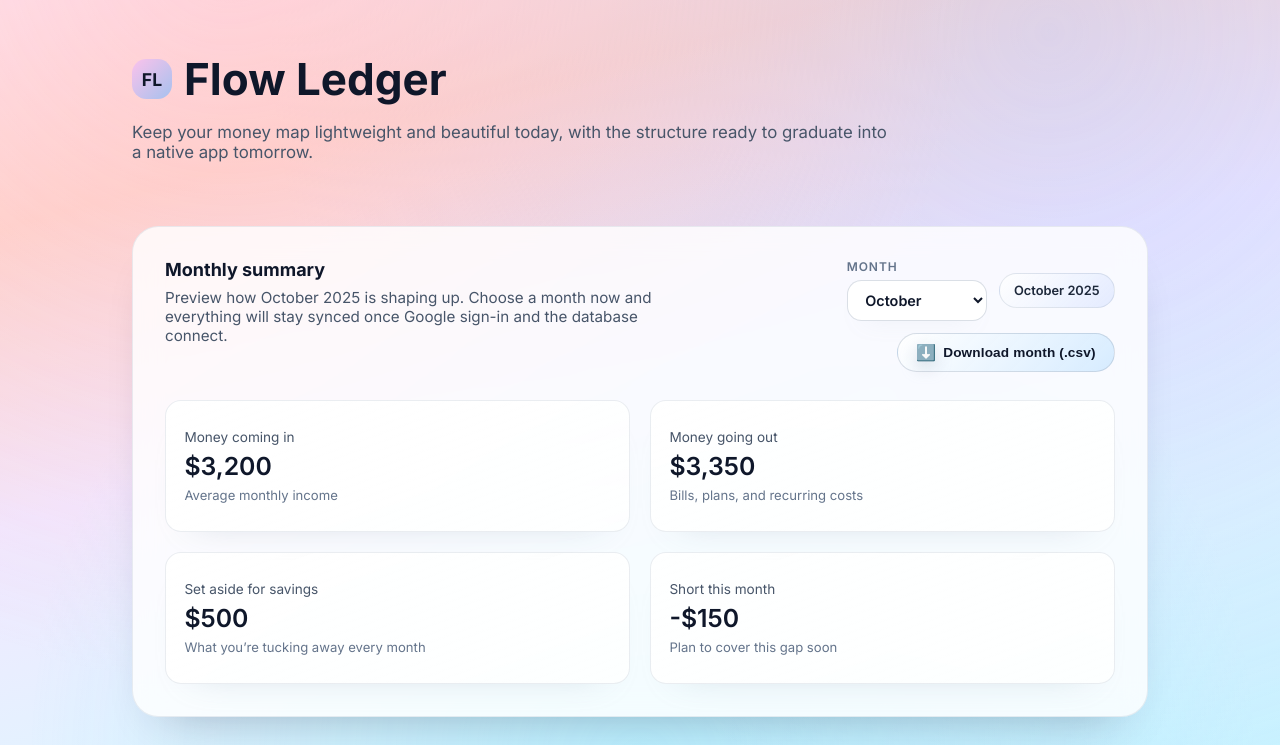
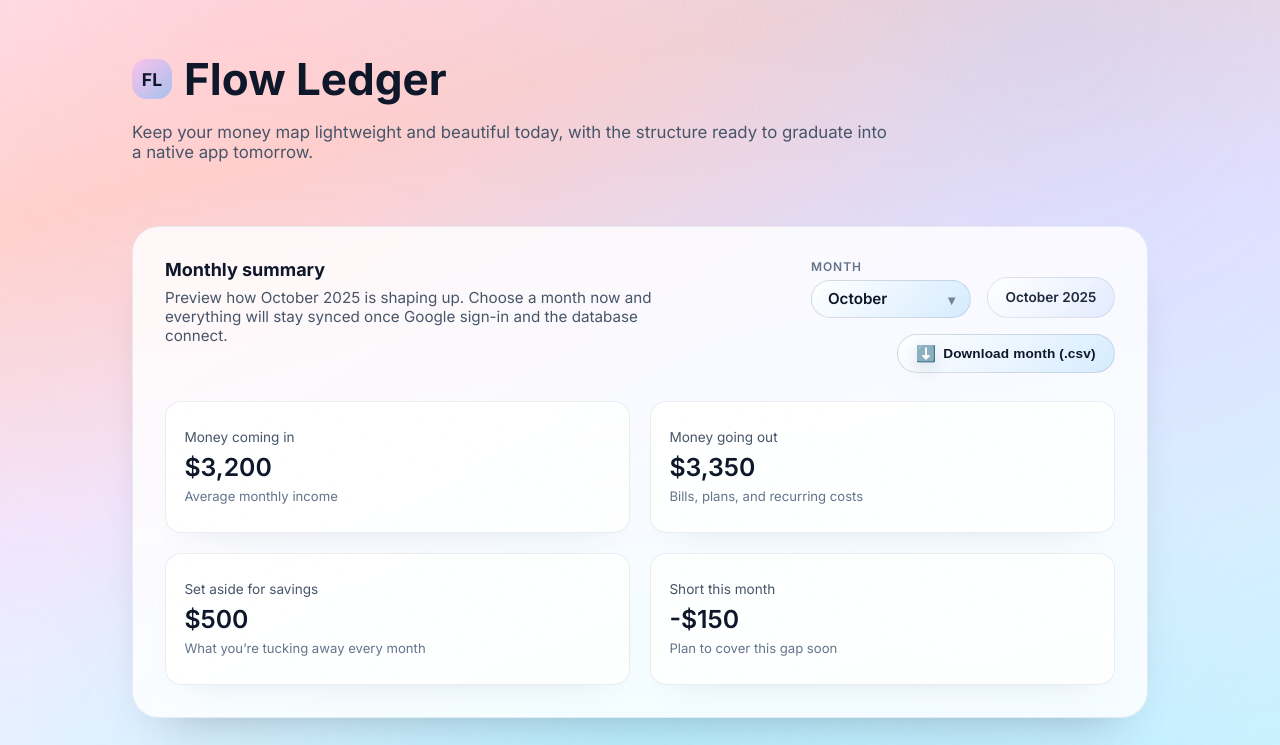
Before and after one commit to Razorblade3456/finance-tracker, a React (Vite) app: page / in a window 1280 px wide. Shown: the top 745 px of the page. Built offline with nearby package versions, Linux system fonts and the light colour scheme.

Commit message:
Refine summary dropdown alignment

```diff
--- a/src/App.tsx
+++ b/src/App.tsx
@@ -850,6 +850,7 @@ export default function App() {
             <div className="summary-controls">
               <label className="control-group" htmlFor="summary-month">
                 <span className="control-label">Month</span>
+                <span className="control-select-wrapper">
                   <select
                     id="summary-month"
                     className="control-select"
@@ -862,6 +863,10 @@ export default function App() {
                       </option>
                     ))}
                   </select>
+                  <span aria-hidden="true" className="control-select-icon">
+                    ▾
+                  </span>
+                </span>
               </label>
               <span className="summary-pill">{monthLabel} {selectedYear}</span>
               <DownloadButton
@@ -1214,6 +1219,7 @@ export default function App() {
             </div>
             <label className="control-group" htmlFor="yearly-year">
               <span className="control-label">Year</span>
+              <span className="control-select-wrapper">
                 <select
                   id="yearly-year"
                   className="control-select"
@@ -1226,6 +1232,10 @@ export default function App() {
                     </option>
                   ))}
                 </select>
+                <span aria-hidden="true" className="control-select-icon">
+                  ▾
+                </span>
+              </span>
             </label>
             <DownloadButton
               label="Download year (.csv)"
--- a/src/styles.css
+++ b/src/styles.css
@@ -267,13 +267,14 @@ a {
   display: flex;
   flex-wrap: wrap;
   gap: 0.75rem;
-  align-items: center;
+  align-items: flex-end;
 }
 
 .control-group {
   display: flex;
   flex-direction: column;
   gap: 0.35rem;
+  align-items: flex-start;
 }
 
 .control-label {
@@ -283,11 +284,52 @@ a {
   color: #64748b;
 }
 
+.control-select-wrapper {
+  position: relative;
+  display: inline-flex;
+  align-items: center;
+  min-width: 160px;
+  border-radius: 999px;
+  background: linear-gradient(135deg, rgba(255, 255, 255, 0.94), rgba(209, 233, 255, 0.9));
+  border: 1px solid rgba(148, 163, 184, 0.35);
+  box-shadow: 0 14px 32px -22px rgba(15, 23, 42, 0.32);
+  transition: box-shadow var(--transition-snappy), border-color var(--transition-snappy),
+    transform var(--transition-snappy);
+}
+
+.control-select-wrapper:focus-within {
+  border-color: rgba(59, 130, 246, 0.45);
+  box-shadow: 0 20px 40px -26px rgba(15, 23, 42, 0.4);
+  transform: translateY(-1px);
+}
+
 .control-select {
-  min-width: 140px;
-  background: rgba(255, 255, 255, 0.92);
-  border: 1px solid rgba(148, 163, 184, 0.35);
-  box-shadow: 0 12px 24px -18px rgba(148, 163, 184, 0.35);
+  appearance: none;
+  background: transparent;
+  border: none;
+  padding: 0.55rem 2.4rem 0.55rem 1rem;
+  font-size: 0.95rem;
+  font-weight: 600;
+  color: #0f172a;
+  width: 100%;
+  cursor: pointer;
+}
+
+.control-select:focus-visible {
+  outline: none;
+}
+
+.control-select-icon {
+  position: absolute;
+  right: 0.95rem;
+  font-size: 0.85rem;
+  color: rgba(71, 85, 105, 0.7);
+  pointer-events: none;
+  transform: translateY(1px);
+}
+
+.summary-controls > * {
+  flex-shrink: 0;
 }
 
 .export-button {
@@ -342,14 +384,15 @@ a {
   display: inline-flex;
   align-items: center;
   justify-content: center;
-  padding: 0.45rem 0.9rem;
+  padding: 0.55rem 1.1rem;
   border-radius: 999px;
   background: linear-gradient(135deg, rgba(255, 255, 255, 0.9), rgba(222, 231, 255, 0.8));
   border: 1px solid rgba(148, 163, 184, 0.25);
-  font-size: 0.8rem;
+  font-size: 0.85rem;
   font-weight: 600;
   color: #1e293b;
-  min-height: 2.2rem;
+  min-height: 2.6rem;
+  padding-inline: clamp(0.9rem, 2vw, 1.1rem);
 }
 
 @media (min-width: 768px) {
@@ -375,6 +418,7 @@ a {
 
   .summary-controls {
     justify-content: flex-end;
+    gap: 1rem;
   }
 }
 
@@ -516,7 +560,7 @@ a {
 @media (min-width: 768px) {
   .yearly-header {
     flex-direction: row;
-    align-items: flex-start;
+    align-items: flex-end;
     justify-content: space-between;
   }
 
```
Lines whose indentation alone changed are shown as unchanged.
